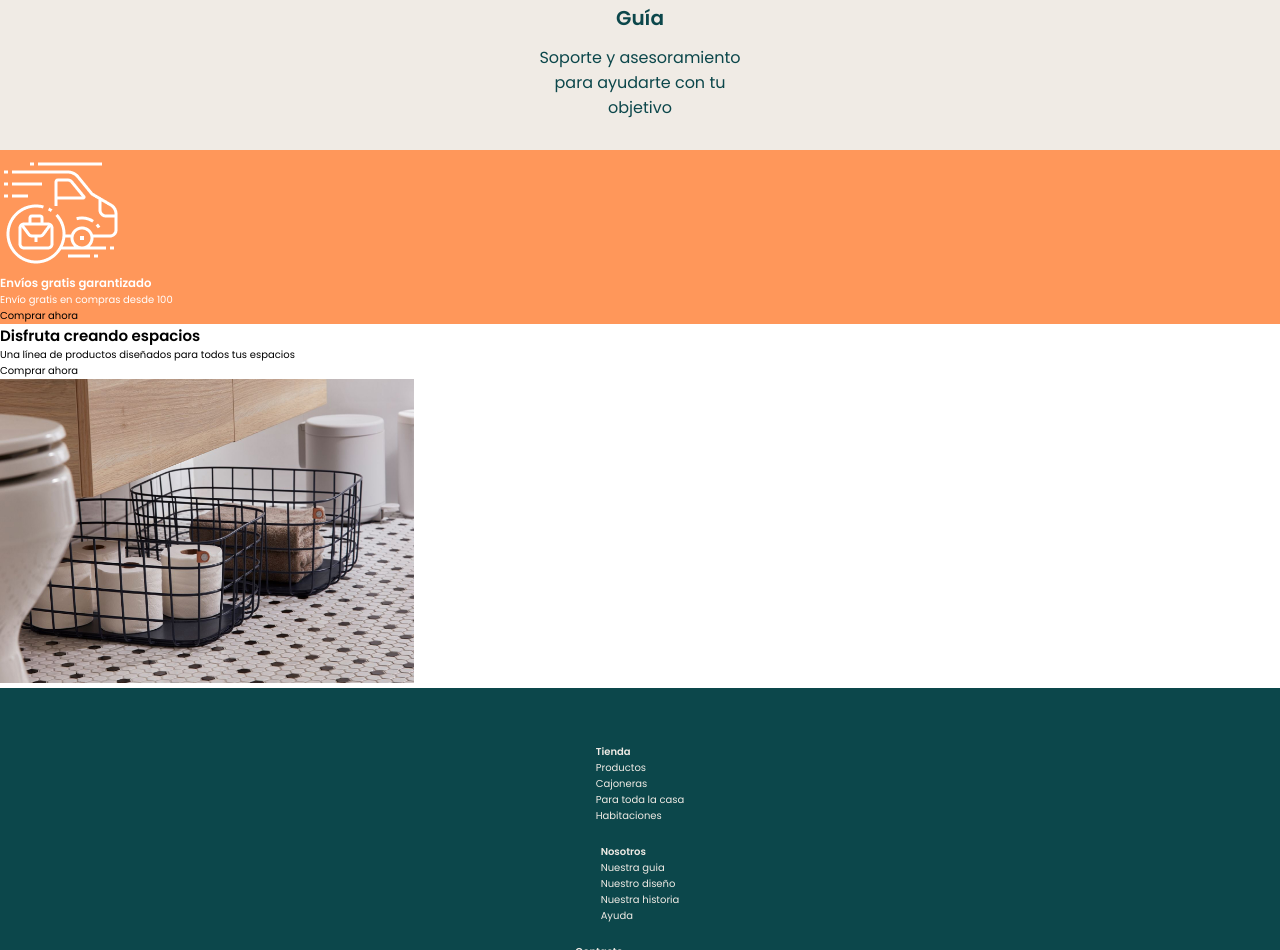
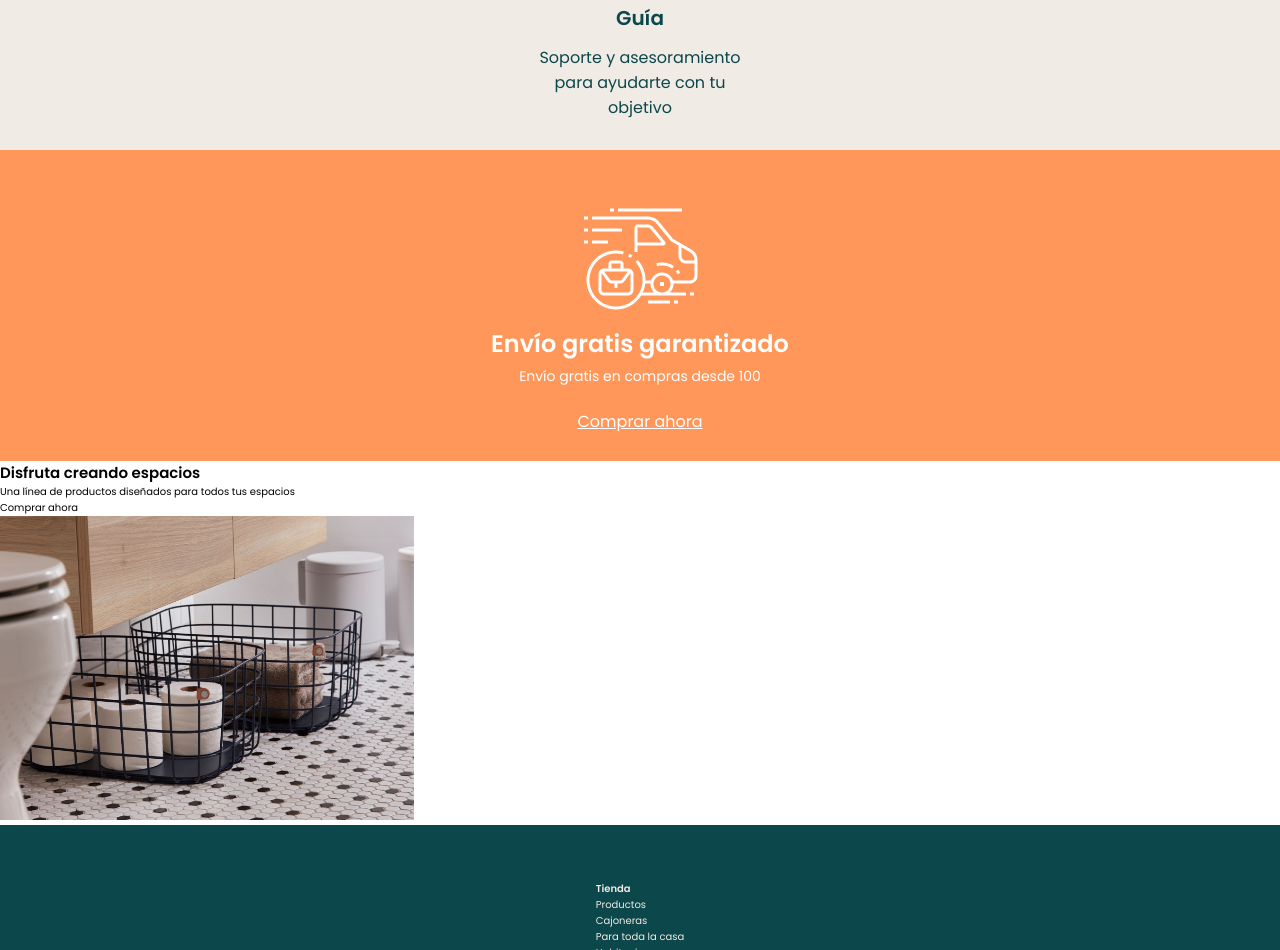
Before and after one commit to Adalab/modulo-1-evaluacion-final-olguita2412, a website: page public/index.html in a window 1280 px wide. Shown: the part 1758-2708 px from the top of the page. Drawn offline with Linux system fonts and the light colour scheme.

Commit message:
Add secondary section to main

```diff
--- a/public/index.html
+++ b/public/index.html
@@ -62,9 +62,9 @@
           </ul>
       </section>
       <section class="secondary">
-          <img class="secondary__img" src="./assets/images/icon_4.png" alt="Envíos gratis garantizado"
-              title="Envíos gratis garantizado">
-          <h3 class="secondary__title">Envíos gratis garantizado</h3>
+          <img class="secondary__img" src="./assets/images/icon_4.png" alt="Envío gratis garantizado"
+              title="Envío gratis garantizado">
+          <h3 class="secondary__title">Envío gratis garantizado</h3>
           <p class="secondary__text">Envío gratis en compras desde 100</p>
           <a class="secondary__link" href="https://adalab.es/" title="Comprar ahora" target="_blank">Comprar ahora</a>
       </section>
--- a/src/scss/layout/_main.scss
+++ b/src/scss/layout/_main.scss
@@ -46,5 +46,30 @@
 .secondary {
     background-color: $color-orange;
     color: white;
+    display: flex;
+    flex-direction: column;
+    align-items: center;
+    padding: 10px;
+    padding-top: 46px;
+    &__img {
+        width: 120px;
+        height: 120px;
+
+    }
+    &__title {
+        font-size: 2.4rem;
+        font-weight: bold;
+        padding-top: 10px;
+    }
+    &__text {
+        font-size: 1.4rem;
+        padding: 5px;
+    }
+    &__link {
+        color: white;
+        text-decoration: underline;
+        padding: 17px;
+        font-size: 1.6rem;
+    }
 
 }
```
Also changed, not shown: src/html/partials/main.html (+3 -3 lines), public/assets/css/main.css, 1 other file.
